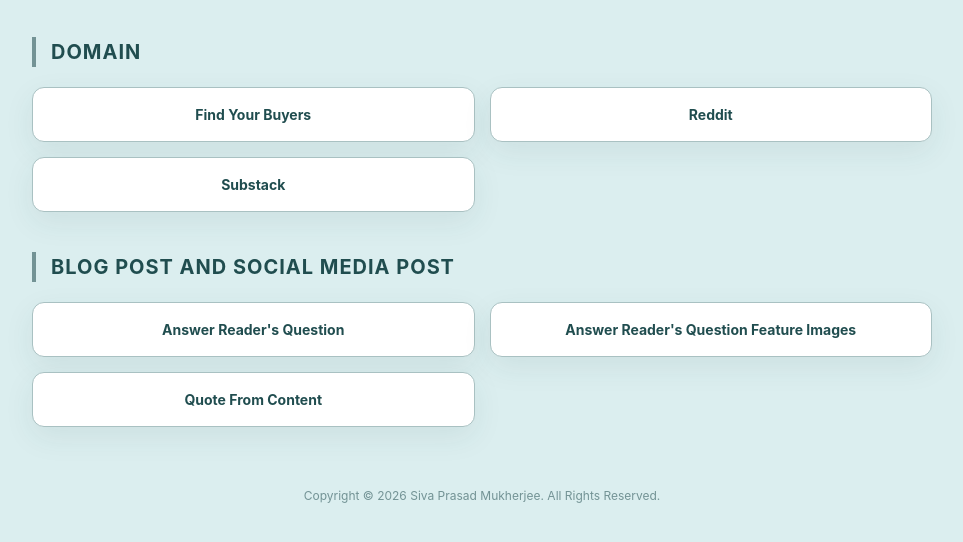
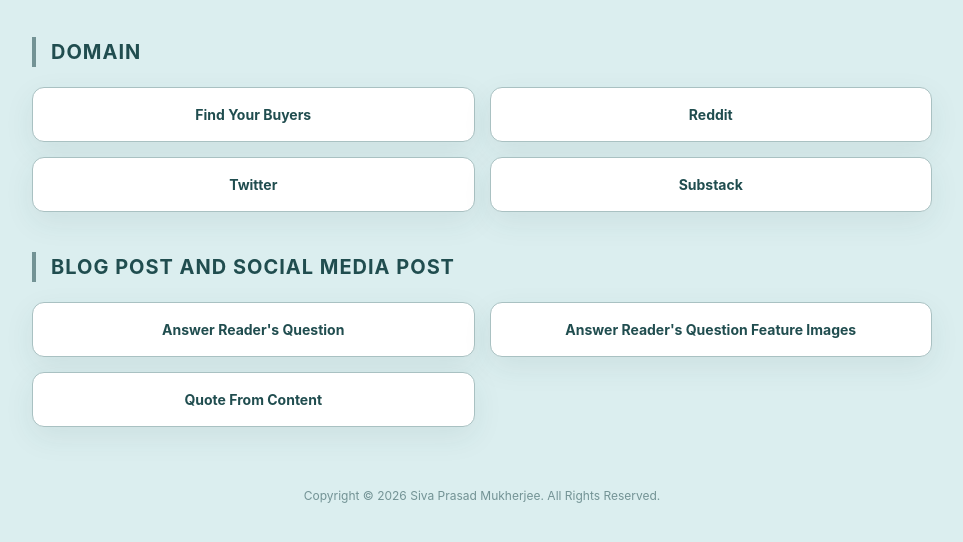
Before and after one commit to spmhqo/fyb, a plain HTML site: page index.html in a window 1280 px wide. Shown: the part 148-690 px from the top of the page, without its empty margins (158-1121 px from the left). Drawn offline with Linux system fonts and the light colour scheme.

Commit message:
Add files via upload

```diff
--- a/index.html
+++ b/index.html
@@ -140,6 +140,7 @@
     <div class="tool-grid">
       <a class="button" href="find-your-buyers.html" target="_blank" rel="noopener">Find Your Buyers</a>
       <a class="button" href="reddit-search.html" target="_blank" rel="noopener">Reddit</a>
+      <a class="button" href="twitter.html" target="_blank" rel="noopener">Twitter</a>
       <a class="button" href="substack.html" target="_blank" rel="noopener">Substack</a>
 
 
```
